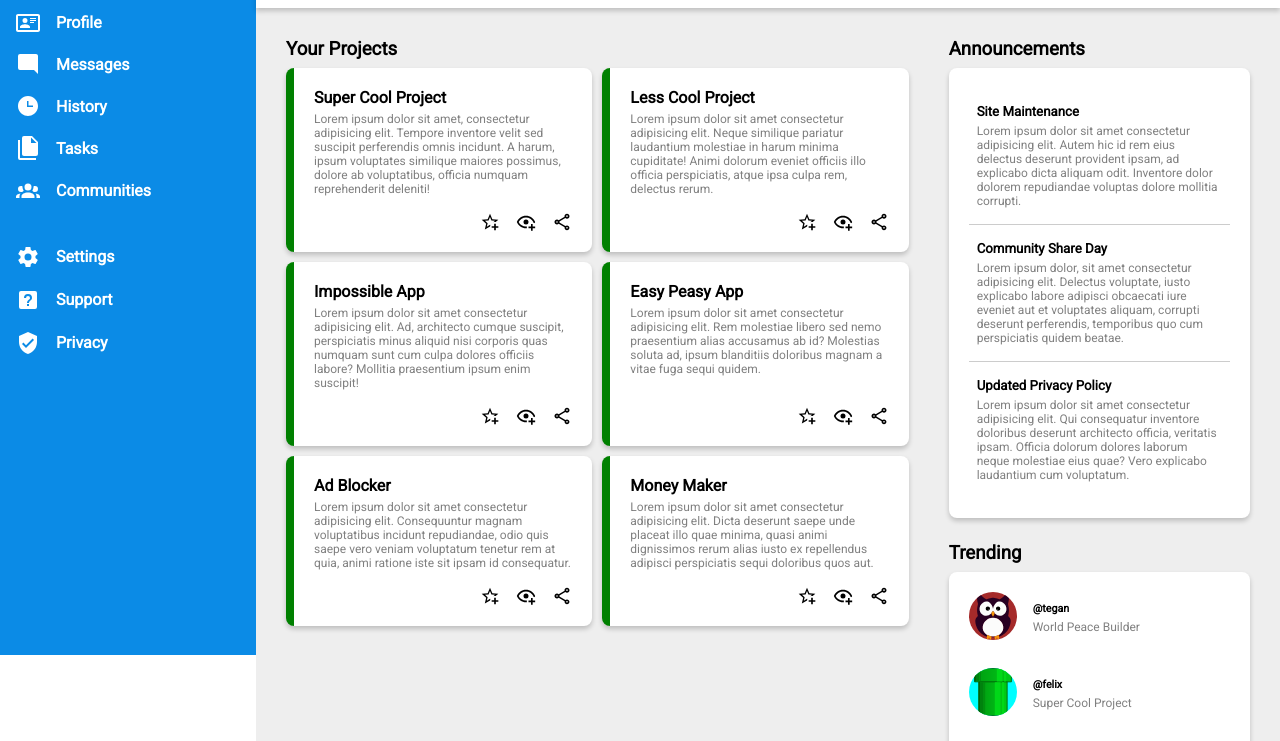
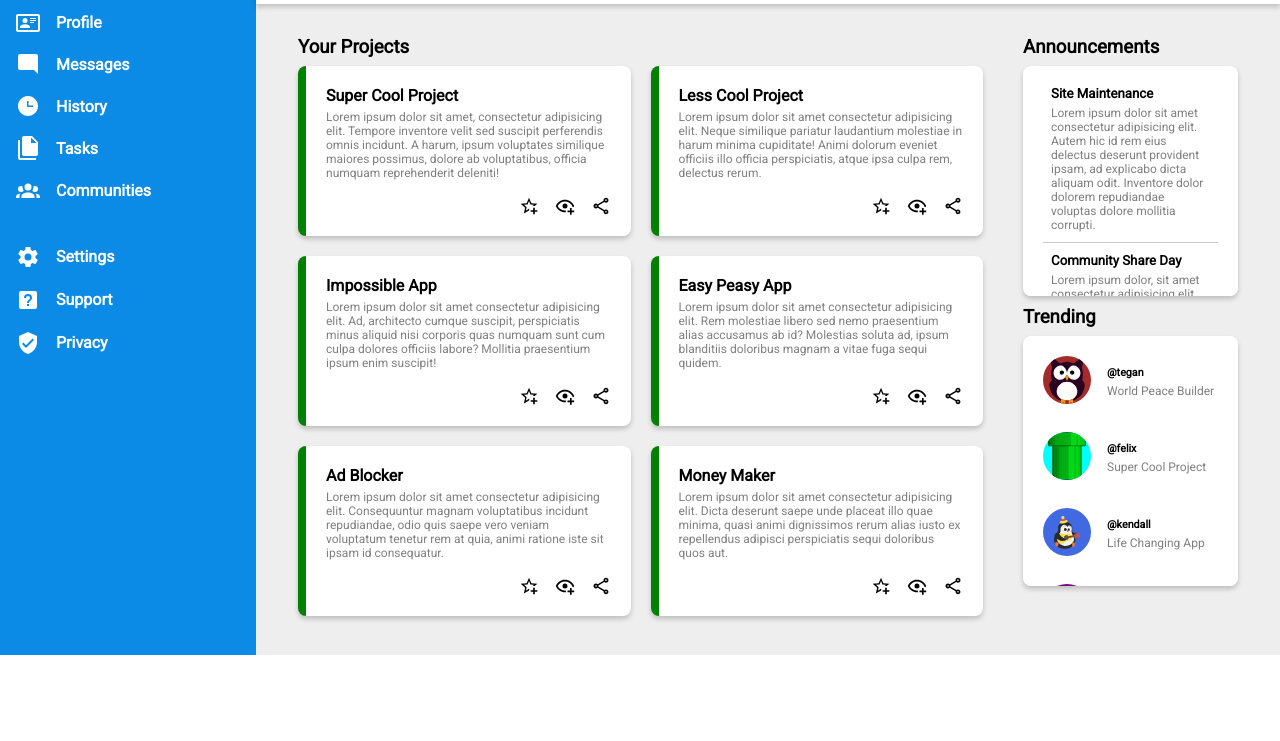
Before and after one commit to fguzman717/admin-dashboard, a plain HTML site: page index.html in a window 1280 px wide. Shown: the part 145-886 px from the top of the page. After the commit the page ends 800 px from the top, so only its background shows below. Drawn offline with Linux system fonts and the light colour scheme.

Commit message:
Completed Page Sizing and Added Effects to Enhance UX

```diff
--- a/styles.css
+++ b/styles.css
@@ -6,6 +6,7 @@
 
 body {
   font-family: "Roboto", sans-serif;
+  overflow: hidden;
   display: flex;
 }
 
@@ -53,6 +54,10 @@ body {
   width: 3rem;
 }
 
+.dashboard-logo {
+  cursor: pointer;
+}
+
 .main-options-grid,
 .secondary-options-grid {
   grid-template-columns: auto 1fr;
@@ -69,6 +74,12 @@ body {
 
 .option {
   align-self: center;
+  cursor: pointer;
+  transition: transform 0.3s;
+}
+
+.option:hover {
+  transform: scale(1.05);
 }
 
 /* Main Section */
@@ -169,7 +180,7 @@ body {
 }
 
 .greeting div {
-  font-size: 1.5rem;
+  font-size: 1.25rem;
   font-weight: 800;
 }
 
@@ -190,19 +201,20 @@ body {
 /* Content Section */
 /* Projects */
 .content-grid {
+  height: 100vh;
   display: grid;
-  padding: 20px;
+  padding: 2rem;
   background-color: #eeeeee;
 }
 
 .pat-grid {
   display: grid;
-  grid-template-columns: 2fr 1fr;
+  grid-template-columns: 3fr 1fr;
   gap: 20px;
 }
 
 .main-grid {
-  padding: 10px;
+  padding: 0 10px;
 }
 
 .main-grid h3,
@@ -212,8 +224,8 @@ body {
 
 .project-grid {
   display: grid;
-  grid-template-columns: repeat(2, minmax(150px, 1fr));
-  gap: 10px;
+  grid-template-columns: repeat(2, minmax(250px, 1fr));
+  gap: 20px;
 }
 
 .project-cards {
@@ -224,6 +236,11 @@ body {
   border-left: 8px solid green;
   box-shadow: 0px 3px 5px rgba(0, 0, 0, 0.2);
   padding: 20px;
+  transition: transform 0.3s;
+}
+
+.project-cards:hover {
+  transform: scale(1.05);
 }
 
 .card-content div {
@@ -249,8 +266,9 @@ body {
 /* Announcements & Trending */
 .side-grid {
   display: grid;
-  padding: 10px;
-  gap: 1.5rem;
+  grid-template-rows: repeat(2, minmax(100px, 250px));
+  padding: 0 10px;
+  gap: 20px;
 }
 
 .announcements,
@@ -261,19 +279,50 @@ body {
   padding: 20px;
 }
 
+.announcements,
+.trending {
+  max-height: 100%;
+  overflow-y: scroll;
+}
+
+.announcements::-webkit-scrollbar,
+.trending::-webkit-scrollbar {
+  width: 8px;
+}
+
+.announcements::-webkit-scrollbar-thumb,
+.trending::-webkit-scrollbar-thumb {
+  background-color: rgba(0, 0, 0, 0.3);
+  border-radius: 5px;
+}
+
+.announcements::-webkit-scrollbar-track,
+.trending::-webkit-scrollbar-track {
+  background: #f0f0f0;
+}
+
+.announcement-grid {
+  margin-bottom: 20px;
+}
+
 .single-announcement div {
   padding-top: 5px;
   font-size: 12px;
   color: grey;
 }
 
+.single-announcement:first-child {
+  padding: 0 0.5rem 10px;
+}
+
 .single-announcement {
-  padding: 1rem 0.5rem;
+  padding: 10px 0.5rem;
   border-bottom: 1px solid #ccc;
 }
 
 .single-announcement:last-child {
   border-bottom: none;
+  padding: 10px 0.5rem 0px;
 }
 
 .trending {
@@ -296,6 +345,7 @@ body {
 
 .user-content {
   margin-left: 1rem;
+  cursor: pointer;
 }
 
 .user-content div {
@@ -313,7 +363,7 @@ body {
 }
 
 .third img {
-  background-color: snow;
+  background-color: royalblue;
 }
 
 .last img {
```
